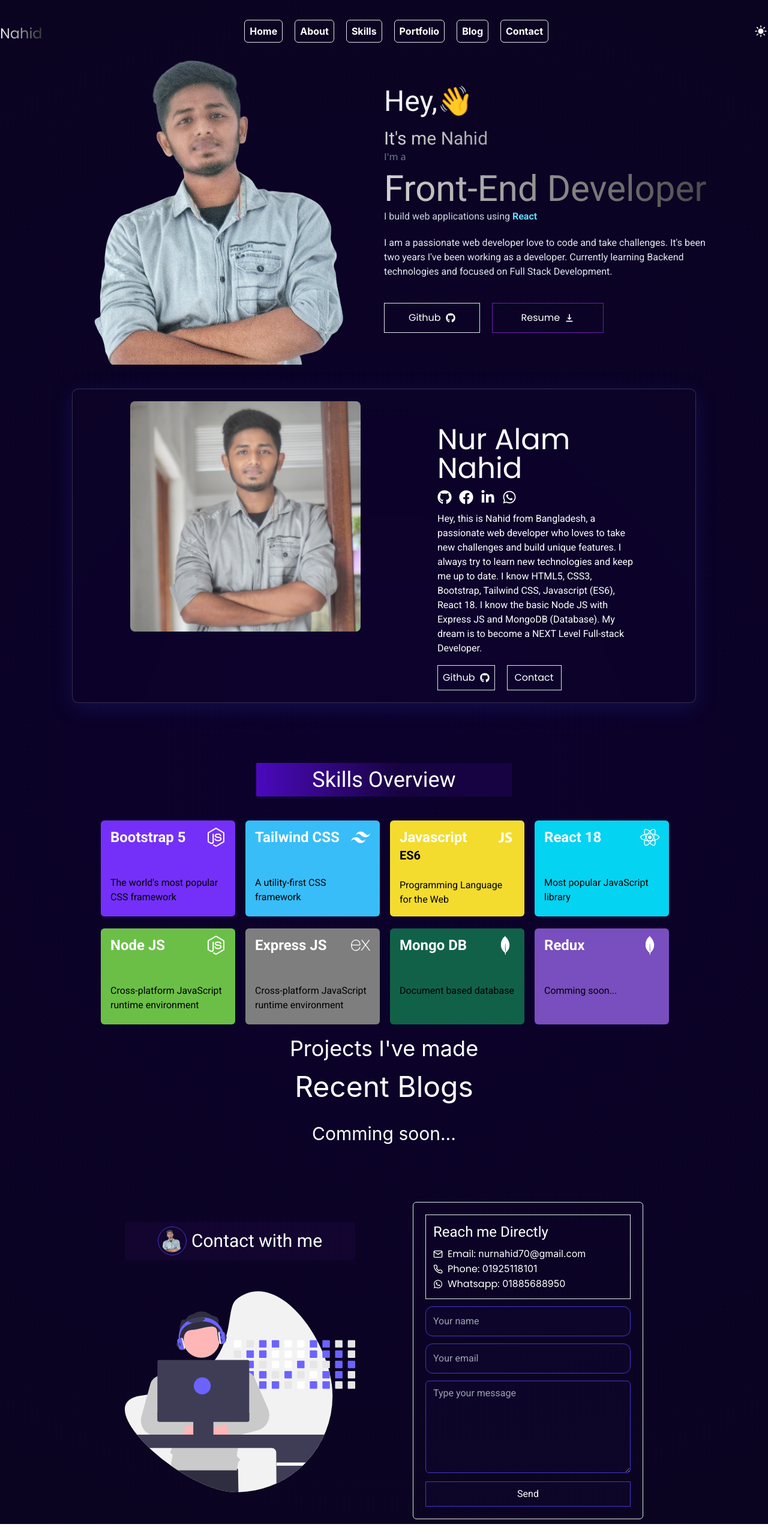
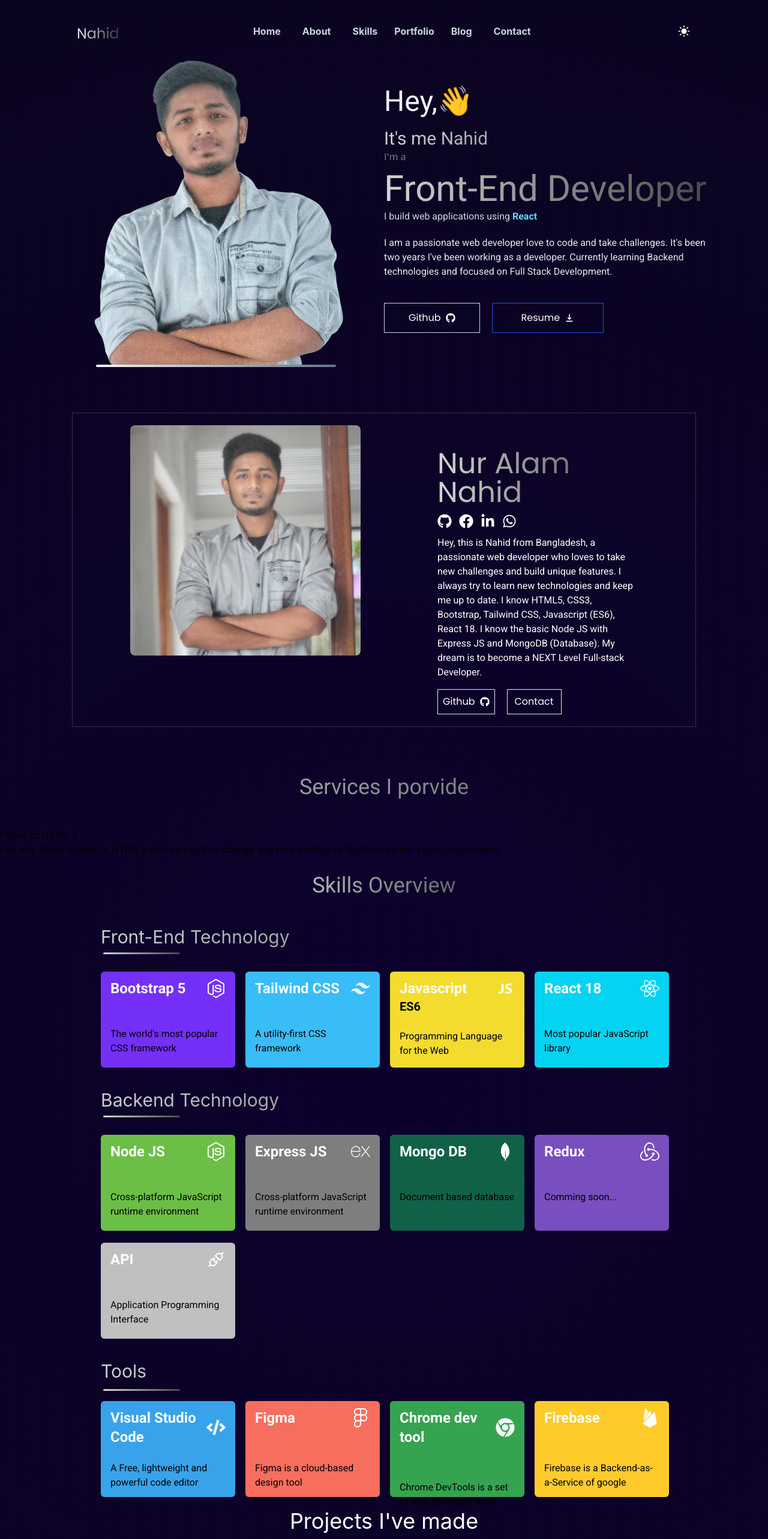
Before and after one commit to nurnahid1/dev-nahid, a React (Create React App) app: page / in a window 1280 px wide. Shown: the top 2566 px of the page at 60% size. Before the commit the page ends 2541 px from the top, so only its background shows below. Built offline with nearby package versions, Linux system fonts and the light colour scheme.

Commit message:
skill page updated

```diff
--- a/src/App.js
+++ b/src/App.js
@@ -3,6 +3,7 @@ import './App.css'
 import About from './Components/About/About';
 import Blog from './Components/Blog/Blog';
 import Contact from './Components/Contact/Contact';
+import Footer from './Components/Footer/Footer';
 import Home from './Components/Home/Home';
 import Navber from './Components/Home/Navber/Navber';
 import Portfolio from './Components/Portfolio/Portfolio';
@@ -11,7 +12,7 @@ import Skills from './Components/Skills/Skills';
 function App() {
   return (
     <div className='scroll-smooth'>
-        <Navber></Navber>
+      <Navber></Navber>
       <Routes>
         <Route path='/' element={<Home></Home>}></Route>
         <Route path='/about' element={<About></About>}></Route>
@@ -20,7 +21,7 @@ function App() {
         <Route path='/blog' element={<Blog></Blog>}></Route>
         <Route path='/contact' element={<Contact></Contact>}></Route>
       </Routes>
-
+      <Footer></Footer>
     </div>
   );
 }
--- a/src/Components/About/About.css
+++ b/src/Components/About/About.css
@@ -1,8 +1,7 @@
 .about{
     background: rgba( 19, 10, 47, 0.15 );
-box-shadow: 0 8px 32px 0 rgba( 31, 38, 135, 0.37 );
 backdrop-filter: blur( 1.5px );
 -webkit-backdrop-filter: blur( 1.5px );
-border-radius: 10px;
+
 border: 1px solid rgba( 255, 255, 255, 0.18 );
 }
--- a/src/Components/About/About.js
+++ b/src/Components/About/About.js
@@ -7,13 +7,13 @@ import {  FaFacebook, FaGithub, FaLinkedinIn, FaWhatsapp, } from 'react-icons/fa
 
 const About = () => {
     return (
-        <div className='md:mr-20 md:ml-20'>
+        <div className='md:mr-20 md:ml-20 mt-20'>
             <div className='about md:h-auto h-full py-5 mt-6 mb-20 md:flex md:justify-between mx-10 md:px-12 lg:px-24 px-8 md:gap-16 lg:gap-32'>
             <div>
                 <img className='md:max-w-xs lg:max-w-sm  max-w-96 rounded-lg ' src={img} alt="" />
             </div>
             <div className=''>
-                <h2 className='text-white mt-10 text-2xl md:text-4xl lg:text-5xl font-poppins'>Nur Alam Nahid</h2>
+                <h2 className='text-white mt-10 text-2xl md:text-4xl lg:text-5xl font-poppins text-gradient'>Nur Alam Nahid</h2>
                 <div className='flex mr-3'>
                     <button> <a href="https://github.com/nahid770?tab=repositories"><FaGithub className='text-white w-6 h-6 mr-3 my-3'></FaGithub></a></button>
                     <button> <a href="https://www.facebook.com/nurnahid939/"><FaFacebook className='text-white w-6 h-6 mr-3 my-3'></FaFacebook> </a></button>
--- a/src/Components/Home/Banner/Banner.js
+++ b/src/Components/Home/Banner/Banner.js
@@ -10,7 +10,7 @@ const Banner = () => {
             <div className='lg:max-w-full md:flex justify-between items-center '>
             <div className='mx-auto pl-3 mt-6 ml-5 '>
                 <img className='lg:max-w-lg ' src={banner} alt="banner img" />
-                <div className='h-[5px] md:hidden mx-auto w-3/4 absolute left-12 rounded-full bg-gradient-to-r from-sky-500 to-indigo-500 shadow-2xl'></div>
+                <div className='h-[4px]  md:w-[400px] md:left-40 mx-auto w-3/4 absolute left-12 rounded-full bg-gradient-to-r from-slate-100 to-slate-500 shadow-2xl'></div>
             </div>
             <div className='pt-5 '>
                 <h1 className='text-slate-100 text-5xl text-center md:text-start font-roboto'>Hey,👋</h1>
@@ -21,8 +21,8 @@ const Banner = () => {
                 <p className='text-slate-200 mt-5 text-center md:text-start font-sans-serif'>I am a passionate web developer love to code and take challenges. It's been two years I've been working as a developer. Currently learning Backend technologies and focused on <span>Full Stack Development</span>.</p>
 
                 <div className='mt-10  w-full flex justify-center md:justify-start mx-auto'>
-                    <button className='text-white flex items-center border hover:border-blue-700 px-10 py-3 mr-5 font-poppins'>Github<FaGithub className='ml-2 '> </FaGithub> </button>
-                    <button className='text-white flex items-center border border-purple-800 px-12 py-3  font-poppins hover:bg-purple-800'>Resume <HiDownload className='ml-2'></HiDownload> </button>
+                    <button className='text-white flex items-center border border-slate-300 hover:border-blue-700 px-10 py-3 mr-5 font-poppins'>Github<FaGithub className='ml-2 '> </FaGithub> </button>
+                    <button className='text-white flex items-center border border-blue-700 px-12 py-3  font-poppins '>Resume <HiDownload className='ml-2'></HiDownload> </button>
                 </div>
             </div>
         </div>
--- a/src/Components/Home/Home.js
+++ b/src/Components/Home/Home.js
@@ -3,6 +3,7 @@ import About from '../About/About';
 import Blog from '../Blog/Blog';
 import Contact from '../Contact/Contact';
 import Portfolio from '../Portfolio/Portfolio';
+import Services from '../Services/Services';
 import Skills from '../Skills/Skills';
 import Banner from './Banner/Banner';
 
@@ -12,6 +13,7 @@ const Home = () => {
 
             <Banner></Banner>
             <About></About>
+            <Services></Services>
             <Skills></Skills>
             <Portfolio></Portfolio>
             <Blog></Blog>
--- a/src/Components/Home/Navber/Navber.css
+++ b/src/Components/Home/Navber/Navber.css
@@ -3,7 +3,6 @@
     background-image: -webkit-linear-gradient(0deg, #e3e6e5 8%, #353635 99%);
     background-clip: text;
     -webkit-background-clip: text;
-    text-fill-color: transparent;
     -webkit-text-fill-color: transparent;
 
 }
--- a/src/Components/Home/Navber/Navber.js
+++ b/src/Components/Home/Navber/Navber.js
@@ -5,7 +5,7 @@ import './Navber.css'
 
 const Navber = () => {
     return (
-        <div>
+        <div className='mx-10 md:mx-14 lg:mx-32'>
             <div className='flex justify-between mt-5 md:mt-10'>
             <div>
               <h2 className='logo text-2xl font-poppins'>Nahid</h2>
@@ -13,12 +13,12 @@ const Navber = () => {
 
             {/* desktop version */}
             <div className='lg:max-w-lg max-w-xs hidden md:block lg:block'>
-                <Link className='mr-5 active:bg-violet-700 text-white font-bold border p-2 rounded-md font-open-sans' to="/">Home</Link>
-                <Link className='mr-5 text-white font-bold border hover:text-black hover:bg-[#61DAFB]	  p-2 rounded-md font-open-sans' to="/about">About</Link>
-                <Link className='mr-5 text-white font-bold border hover:text-black hover:bg-[#61DAFB]	  p-2 rounded-md font-open-sans' to="/skill">Skills</Link>
-                <Link className='mr-5 text-white font-bold border  hover:text-black hover:bg-[#61DAFB]	  p-2 rounded-md font-open-sans ' to="/portfolio">Portfolio</Link>
-                <Link className='mr-5 text-white font-bold border hover:text-black hover:bg-[#61DAFB]	  p-2 rounded-md font-open-sans' to="/blog">Blog</Link>
-                <Link className='mr-5 text-white font-bold border hover:text-black hover:bg-[#61DAFB]	  p-2 rounded-md font-open-sans' to="/contact">Contact</Link>
+                <Link className='mr-5 hover:border-b-slate-300  hover:border-b-2 text-slate-300 font-bold  p-2 rounded-md font-open-sans' to="/">Home</Link>
+                <Link className='mr-5 text-slate-300 font-bold   p-2 rounded-md font-open-sans hover:border-b-slate-300  hover:border-b-2' to="/about">About</Link>
+                <Link className='mr-5 text-slate-300 font-bold   hover:border-b-slate-300  hover:border-b-2 rounded-md font-open-sans  p-2' to="/skill">Skills</Link>
+                <Link className='mr-5 text-slate-300 font-bold    hover:border-b-slate-300  hover:border-b-2 rounded-md font-open-sans pb-2' to="/portfolio">Portfolio</Link>
+                <Link className='mr-5 text-slate-300 font-bold  hover:border-b-2 hover:border-b-slate-300 p-2 rounded-md font-open-sans ' to="/blog">Blog</Link>
+                <Link className='mr-5 text-slate-300 font-bold hover:border-b-slate-300  hover:border-b-2 p-2 rounded-md font-open-sans' to="/contact">Contact</Link>
             </div>
 
             <div >
@@ -27,7 +27,7 @@ const Navber = () => {
             </div>
             {/*navber mobile version */}
 
-            <div className='block md:hidden bg-black mt-10 lg:hidden flex w-full  fixed bottom-0 right-0  mb-0 p-3 rounded-md'>
+            <div className='block md:hidden bg-black mt-10 lg:hidden flex w-full  fixed bottom-0 right-0  mb-0 p-3'>
             <Link className='w-10 h-8 mx-8 text-white' to='/'><HomeIcon className=''></HomeIcon></Link>
             <Link className='w-10 h-8 mr-8 text-white' to='/skill'><StarIcon ></StarIcon></Link>
             <Link className='w-10 h-8 mr-8 text-white' to='/about'><IdentificationIcon></IdentificationIcon> </Link>
--- a/src/Components/Portfolio/Portfolio.js
+++ b/src/Components/Portfolio/Portfolio.js
@@ -1,14 +1,13 @@
 import React from 'react';
-import { Routes } from 'react-router-dom';
 
 const Portfolio = () => {
     return (
         <div className='mr-20 ml-20'>
             <h2 className='text-white text-2xl md:text-3xl lg:text-4xl text-center'>Projects I've made</h2>
             <div>
-                <Routes>
+                <div>
 
-                </Routes>
+                </div>
             </div>
         </div>
     );
--- /dev/null
+++ b/src/Components/Services/Services.js
@@ -0,0 +1,18 @@
+import React from 'react';
+
+const Services = () => {
+    return (
+        <div>
+            <h2 className='text-xl md:text-3xl lg:text-4xl text-white mb-12 text-center font-roboto text-gradient'>Services I porvide</h2>
+            <div>
+                <div>
+                    <p></p>
+                    <h2>Figma to HTML 5</h2>
+                    <p>I do any figma design to HTML 5 and can add or change any new section or features as per client requirement.</p>
+                </div>
+            </div>
+        </div>
+    );
+};
+
+export default Services;
--- a/src/Components/Skills/Skill.css
+++ b/src/Components/Skills/Skill.css
@@ -2,3 +2,11 @@
     background: rgb(75,9,190);
     background: linear-gradient(90deg, rgba(75,9,190,1) 0%, rgba(24,3,66,1) 55%);
 }
+
+.skillsBg{
+    color: #d4d4d4;
+    background-image: -webkit-linear-gradient(0deg, #d4d4d4 0%, #474747 100%);
+    background-clip: text;
+    -webkit-background-clip: text;
+    -webkit-text-fill-color: transparent;
+}
--- a/src/Components/Skills/Skills.js
+++ b/src/Components/Skills/Skills.js
@@ -1,18 +1,25 @@
 import React from 'react';
-import {  FaNodeJs, FaReact } from 'react-icons/fa';
-import Navber from '../Home/Navber/Navber';
+import {  FaChrome, FaCode, FaFigma, FaNodeJs, FaReact } from 'react-icons/fa';
+import { AiOutlineApi } from "react-icons/ai";
 import './Skill.css'
 import { DiJavascript1 } from "react-icons/di";
-import { SiExpress, SiMongodb, SiTailwindcss } from "react-icons/si";
+import { SiExpress, SiFirebase, SiMongodb, SiRedux, SiTailwindcss } from "react-icons/si";
 
 const Skills = () => {
     return (
         <div className=' '>
             <div className=''>
             <div className='pt-3'>
-                <h1 className='text-white text-3xl md:text-4xl text-center p-2 mb-10 skills rounded-sm w-60 md:w-1/3 mx-auto mt-2 font-roboto'>Skills Overview</h1>
+                <h1 className=' text-3xl md:text-4xl text-center p-2 mb-10 skills rounded-sm w-60 md:w-1/3 mx-auto mt-2 font-roboto skillsBg'>Skills Overview</h1>
             </div>
-            <div className='grid grid-cols-1 md:grid-cols-3 mx-16 pl-3 lg:grid-cols-4 gap-3 md:gap-2 lg:gap-5 pb-5 md:mx-14 lg:mx-32 md:px-5 lg:px-10'>
+            {/* Front-End  */}
+            <div>
+
+                <h2 className=' md:text-3xl lg:text-3xl text-gradient mx-16  md:mx-14 lg:mx-32 md:px-5 lg:px-10 pl-3 pb-2 '>Front-End Technology</h2>
+                {/* line */}
+                <div className='h-[3px] w-20 md:24 lg:w-32  bg-gradient-to-r from-[#d4d4d4] to-[#474747]  bg-slate-200 mx-16  md:mx-14 lg:mx-40  md:px-5 lg:px-10 rounded absolute left-3'></div>
+
+            <div className='grid grid-cols-1 md:grid-cols-3 mx-16 pl-3 lg:grid-cols-4 gap-3 md:gap-2 lg:gap-5 pb-5 md:mx-14 lg:mx-32 md:px-5 lg:px-10 mt-8'>
 
                     <div className='w-56 h-40 rounded-md px-4 py-3 bg-[#7430F8] hover:bg-[#6A10F3]'>
                        <div className='flex justify-between items-center '>
@@ -43,6 +50,14 @@ const Skills = () => {
                        </div>
                        <p className='mt-12 font-sans-serif'>Most popular JavaScript library</p>
                    </div>
+            </div>
+                {/* backend */}
+                <h2 className=' md:text-3xl lg:text-3xl text-gradient mx-16  md:mx-14 lg:mx-32 md:px-5 lg:px-10 pb-2 pl-4 pt-4'>Backend Technology</h2>
+                {/* line */}
+                <div className='h-[3px] w-20 md:24 lg:w-32  bg-gradient-to-r from-[#d4d4d4] to-[#474747]  bg-slate-200 mx-16  md:mx-14 lg:mx-40  md:px-5 lg:px-10 rounded absolute left-3 '></div>
+
+                <div className='grid grid-cols-1 md:grid-cols-3 mx-16 pl-3 lg:grid-cols-4 gap-3 md:gap-2 lg:gap-5 pb-5 md:mx-14 lg:mx-32 md:px-5 lg:px-10 mt-8'>
+
                 <div className='w-56 h-40 rounded-md px-4 py-3 bg-[#6BBF47] hover:bg-[#3DA82A]'>
                     <div className='flex justify-between items-center '>
                     <h2 className=' text-2xl font-bold text-white font-sans-serif'>Node JS</h2>
@@ -67,12 +82,54 @@ const Skills = () => {
                 <div className='w-56 h-40 rounded-md px-4 py-3 bg-[#794ebe] hover:bg-[#6b3bb8]'>
                     <div className='flex justify-between items-center '>
                     <h2 className=' text-2xl font-bold text-white font-sans-serif'>Redux</h2>
-                    <p><SiMongodb className='w-8 h-8 text-white font-bold'></SiMongodb></p>
+                    <p><SiRedux className='w-8 h-8 text-white font-bold'></SiRedux></p>
                     </div>
                     <p className='mt-12 font-sans-serif'>Comming soon...</p>
                 </div>
+                <div className='w-56 h-40 rounded-md px-4 py-3 bg-[#bfc0c0] hover:bg-[#5c5e5e]'>
+                    <div className='flex justify-between items-center '>
+                    <h2 className=' text-2xl font-bold text-white font-sans-serif'>API</h2>
+                    <p><AiOutlineApi className='w-8 h-8 text-white font-bold'></AiOutlineApi></p>
+                    </div>
+                    <p className='mt-12 font-sans-serif'> Application Programming Interface</p>
+                </div>
+                </div>
+               {/* tools */}
+               <h2 className=' md:text-3xl lg:text-3xl text-gradient mx-16  md:mx-14 lg:mx-32 md:px-5 lg:px-10 pb-3 pl-4 pt-4'>Tools</h2>
+               {/* line */}
+               <div className='h-[3px]  md:24 lg:w-32  bg-gradient-to-r from-[#d4d4d4] to-[#474747]  bg-slate-200 mx-16  md:mx-14 lg:mx-40  md:px-5 lg:px-10 rounded absolute left-3 '></div>
 
+               <div className='grid grid-cols-1 md:grid-cols-3 mx-16 pl-3 lg:grid-cols-4 gap-3 md:gap-2 lg:gap-5 pb-5 md:mx-14 lg:mx-32 md:px-5 lg:px-10 mt-5'>
 
+               <div className='w-56 h-40 rounded-md px-4 py-3 bg-[#38A3EB] hover:bg-[#2c92d6]'>
+                    <div className='flex justify-between items-center '>
+                    <h2 className=' text-2xl font-bold text-white font-sans-serif'>Visual Studio Code</h2>
+                    <p><FaCode className='w-8 h-8 text-white font-bold'></FaCode></p>
+                    </div>
+                    <p className='mt-6 font-sans-serif'> A Free, lightweight and powerful  code editor</p>
+                </div>
+               <div className='w-56 h-40 rounded-md px-4 py-3 bg-[#F76E5F] hover:bg-[#EA4C1D]'>
+                    <div className='flex justify-between items-center '>
+                    <h2 className=' text-2xl font-bold text-white font-sans-serif'>Figma</h2>
+                    <p><FaFigma className='w-8 h-8 text-white font-bold'></FaFigma></p>
+                    </div>
+                    <p className='mt-14 font-sans-serif'> Figma is a cloud-based design tool</p>
+                </div>
+               <div className='w-56 h-40 rounded-md px-4 py-3 bg-[#36A351] hover:bg-[#2f8d47]'>
+                    <div className='flex justify-between items-center '>
+                    <h2 className=' text-2xl font-bold text-white font-sans-serif'>Chrome dev tool</h2>
+                    <p><FaChrome className='w-8 h-8 text-white font-bold'></FaChrome></p>
+                    </div>
+                    <p className='mt-14 font-sans-serif'> Chrome DevTools is a set of web developer tools. </p>
+                </div>
+               <div className='w-56 h-40 rounded-md px-4 py-3 bg-[#FFCB2B] hover:bg-[#FFA610]'>
+                    <div className='flex justify-between items-center '>
+                    <h2 className=' text-2xl font-bold text-white font-sans-serif'>Firebase</h2>
+                    <p><SiFirebase className='w-8 h-8 text-white font-bold'></SiFirebase></p>
+                    </div>
+                    <p className='mt-14 font-sans-serif'> Firebase is a Backend-as-a-Service of google</p>
+                </div>
+               </div>
 
 
 
```
Also changed, not shown: src/Components/Footer/Footer.js (added, +31 -0 lines), src/Images/footer.png (added). Lines whose indentation alone changed are shown as unchanged.
